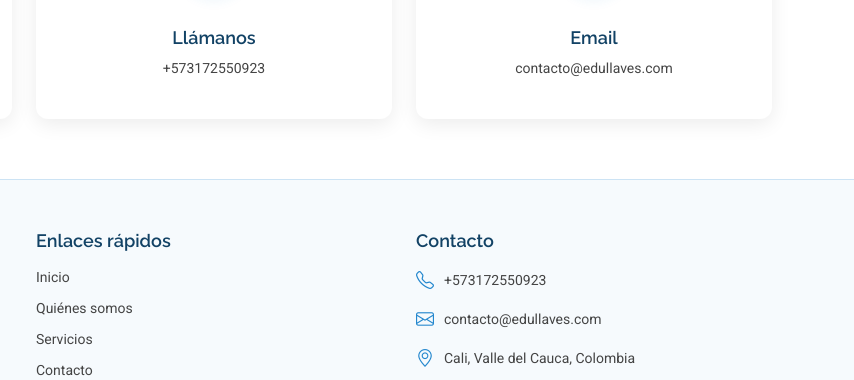
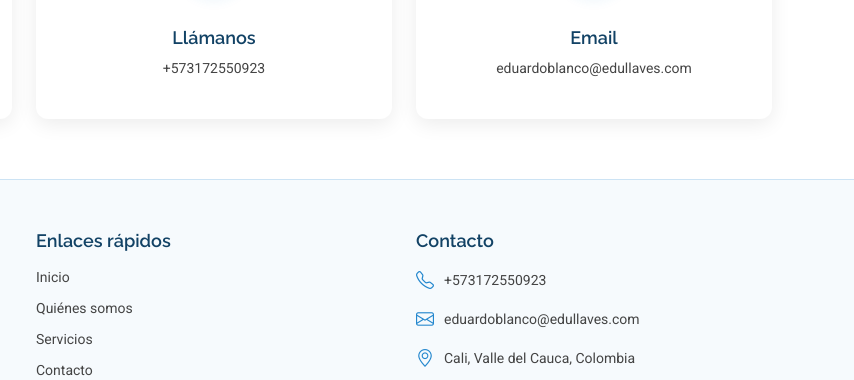
Before and after one commit to robrojas/edullaves.github.io, a plain HTML site: page index.html in a window 1280 px wide. Shown: the part 4657-5037 px from the top of the page, 426-1280 px from the left. Drawn offline with Linux system fonts and the light colour scheme.

Commit message:
Modify email.

```diff
--- a/index.html
+++ b/index.html
@@ -502,12 +502,12 @@
           </div><!-- End Contact Card -->
 
           <div class="col-lg-4" data-aos="fade-up" data-aos-delay="500">
-            <a href="mailto:contacto@edullaves.com" class="contact-card contact-link">
+            <a href="mailto:eduardoblanco@edullaves.com" class="contact-card contact-link">
               <div class="contact-icon">
                 <i class="bi bi-envelope"></i>
               </div>
               <h3>Email</h3>
-              <p>contacto@edullaves.com</p>
+              <p>eduardoblanco@edullaves.com</p>
             </a>
           </div><!-- End Contact Card -->
 
@@ -534,7 +534,7 @@
               <a href="tel:+573172550923" class="social-link" title="Teléfono">
                 <i class="bi bi-telephone"></i>
               </a>
-              <a href="mailto:contacto@edullaves.com" class="social-link" title="Email">
+              <a href="mailto:eduardoblanco@edullaves.com" class="social-link" title="Email">
                 <i class="bi bi-envelope"></i>
               </a>
             </div>
@@ -554,7 +554,7 @@
             <h3 class="footer-title">Contacto</h3>
             <ul class="footer-contact">
               <li><i class="bi bi-telephone"></i> <a href="tel:+573172550923">+573172550923</a></li>
-              <li><i class="bi bi-envelope"></i> <a href="mailto:contacto@edullaves.com">contacto@edullaves.com</a></li>
+              <li><i class="bi bi-envelope"></i> <a href="mailto:eduardoblanco@edullaves.com">eduardoblanco@edullaves.com</a></li>
               <li><i class="bi bi-geo-alt"></i> Cali, Valle del Cauca, Colombia</li>
             </ul>
           </div>
```
